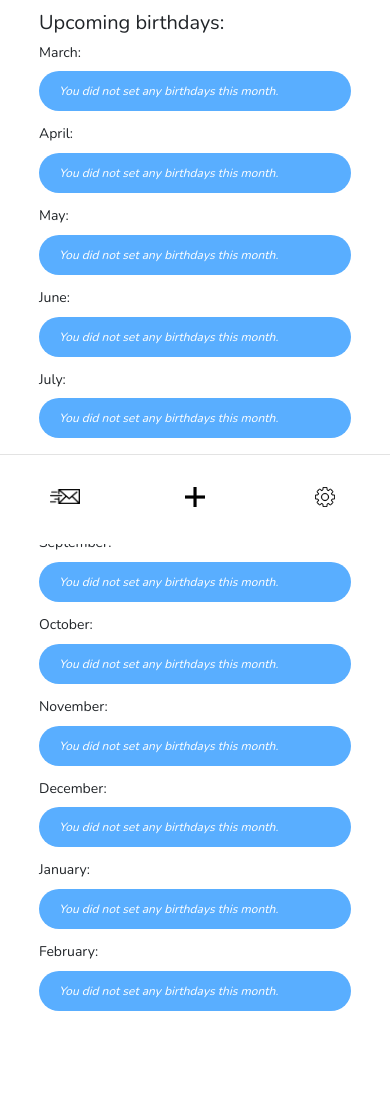
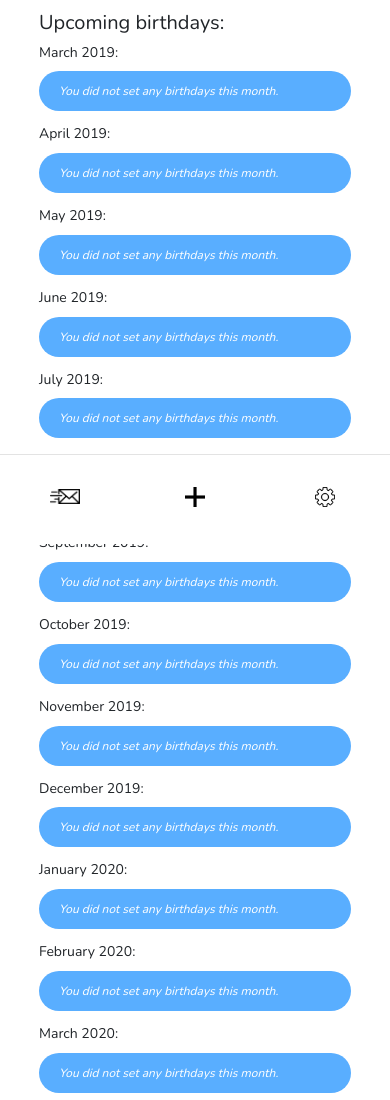
Before and after one commit to festi-birthday-reminder/Festi, a website: page www/calendar.html in a window 390 px wide. Shown: the part 300-1400 px from the top of the page. Drawn offline with nearby package versions, Linux system fonts and the light colour scheme; some packages are replaced by stand-ins of ours.

Commit message:
Update calendar.html

```diff
--- a/www/calendar.html
+++ b/www/calendar.html
@@ -35,51 +35,55 @@
 		<br>
 
 		<h3>Upcoming birthdays:</h3>
-		<h4>March:</h4>
+		<h4>March 2019:</h4>
 		<div class="birthdaybox">
 			<p class="font-italic">You did not set any birthdays this month.</p>
 		</div>
-		<h4>April:</h4>
+		<h4>April 2019:</h4>
 		<div class="birthdaybox">
 			<p class="font-italic">You did not set any birthdays this month.</p>
 		</div>
-		<h4>May:</h4>
+		<h4>May 2019:</h4>
 		<div class="birthdaybox">
 			<p class="font-italic">You did not set any birthdays this month.</p>
 		</div>
-		<h4>June:</h4>
+		<h4>June 2019:</h4>
 		<div class="birthdaybox">
 			<p class="font-italic">You did not set any birthdays this month.</p>
 		</div>
-		<h4>July:</h4>
+		<h4>July 2019:</h4>
 		<div class="birthdaybox">
 			<p class="font-italic">You did not set any birthdays this month.</p>
 		</div>
-		<h4>August:</h4>
+		<h4>August 2019:</h4>
 		<div class="birthdaybox">
 			<p class="font-italic">You did not set any birthdays this month.</p>
 		</div>
-		<h4>September:</h4>
+		<h4>September 2019:</h4>
 		<div class="birthdaybox">
 			<p class="font-italic">You did not set any birthdays this month.</p>
 		</div>
-		<h4>October:</h4>
+		<h4>October 2019:</h4>
 		<div class="birthdaybox">
 			<p class="font-italic">You did not set any birthdays this month.</p>
 		</div>
-		<h4>November:</h4>
+		<h4>November 2019:</h4>
 		<div class="birthdaybox">
 			<p class="font-italic">You did not set any birthdays this month.</p>
 		</div>
-		<h4>December:</h4>
+		<h4>December 2019:</h4>
 		<div class="birthdaybox">
 			<p class="font-italic">You did not set any birthdays this month.</p>
 		</div>
-		<h4>January:</h4>
+		<h4>January 2020:</h4>
 		<div class="birthdaybox">
 			<p class="font-italic">You did not set any birthdays this month.</p>
 		</div>
-		<h4>February:</h4>
+		<h4>February 2020:</h4>
+		<div class="birthdaybox">
+			<p class="font-italic">You did not set any birthdays this month.</p>
+		</div>
+		<h4>March 2020:</h4>
 		<div class="birthdaybox lastbox">
 			<p class="font-italic">You did not set any birthdays this month.</p>
 		</div>
```
